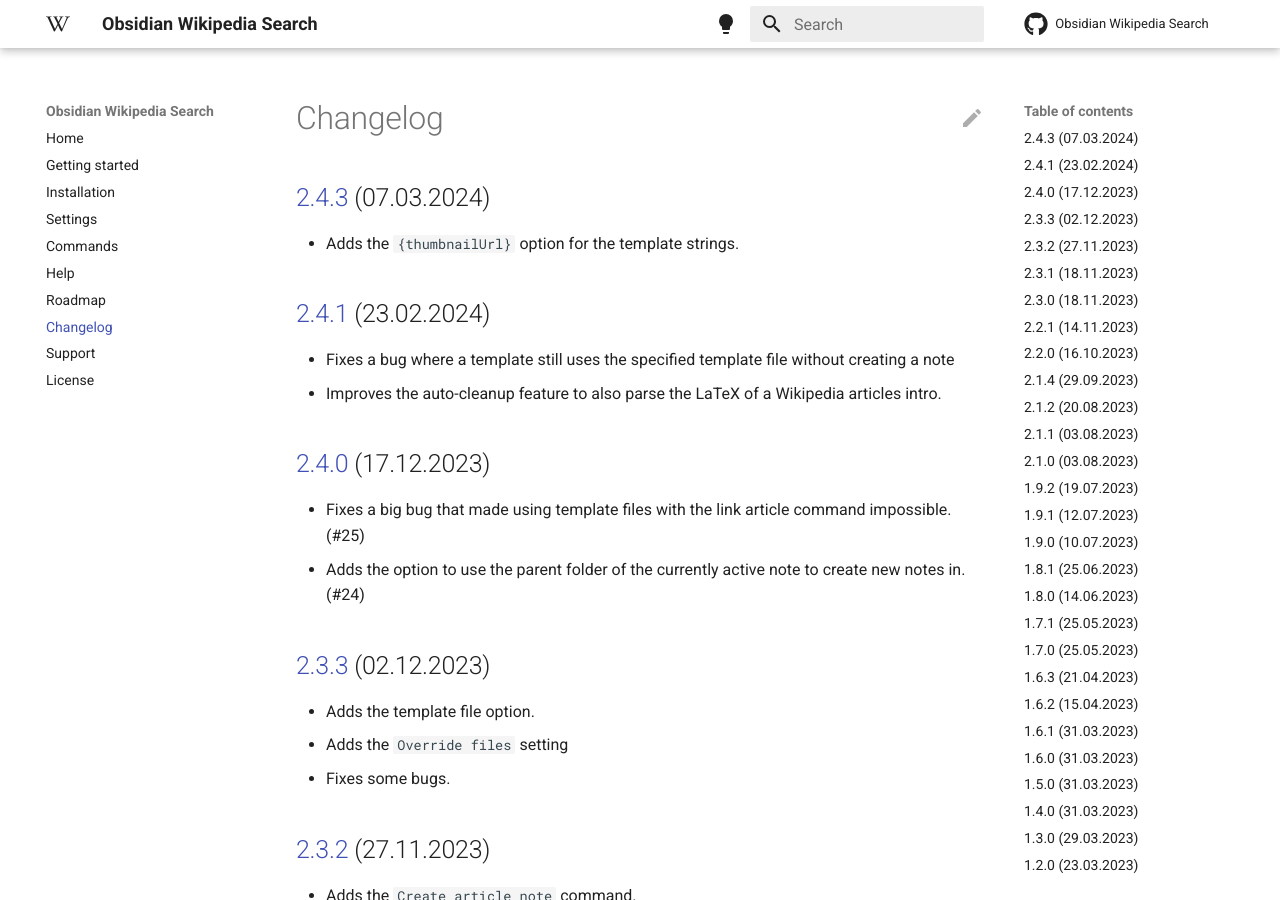
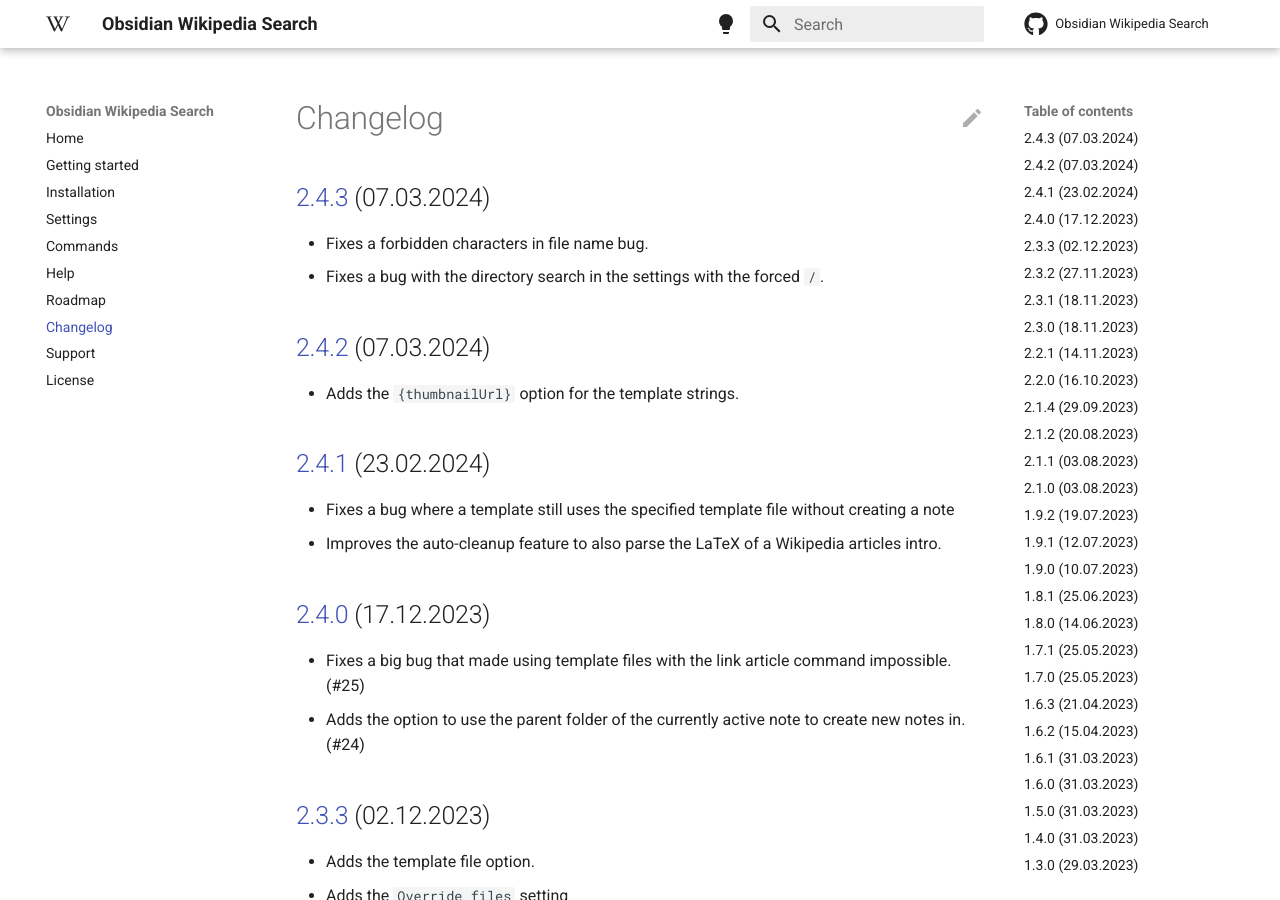
Before and after one commit to StrangeGirlMurph/obsidian-wikipedia-search, an MkDocs documentation site: the page built from docs/changelog.md, in a window 1280 px wide and 900 px high. Built offline with MkDocs 1.6.1 and Material for MkDocs 9.7.7, drawn with Linux system fonts in a browser that asks for light colours; comment, search, counter and statistics services are not loaded.

Commit message:
changelog

```diff
--- a/docs/changelog.md
+++ b/docs/changelog.md
@@ -1,6 +1,10 @@
 # Changelog
 
 ## [2.4.3](https://github.com/StrangeGirlMurph/obsidian-wikipedia-search/releases/tag/2.4.3) (07.03.2024)
+- Fixes a forbidden characters in file name bug.
+- Fixes a bug with the directory search in the settings with the forced `/`.
+
+## [2.4.2](https://github.com/StrangeGirlMurph/obsidian-wikipedia-search/releases/tag/2.4.2) (07.03.2024)
 - Adds the `{thumbnailUrl}` option for the template strings.
 
 ## [2.4.1](https://github.com/StrangeGirlMurph/obsidian-wikipedia-search/releases/tag/2.4.1) (23.02.2024)
```
